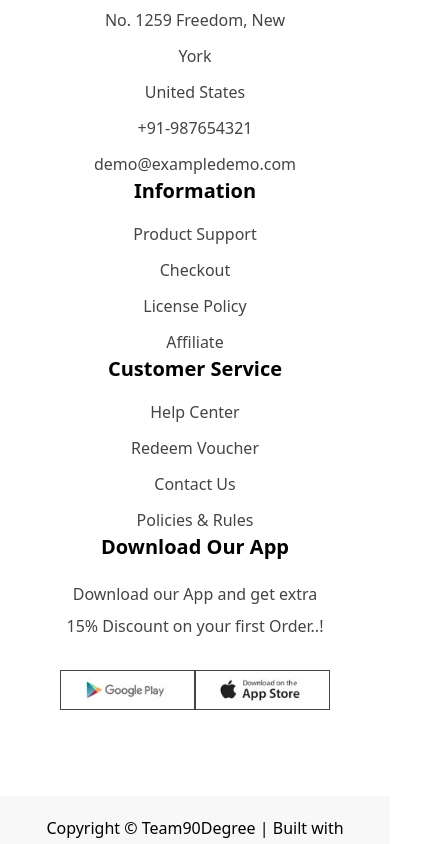
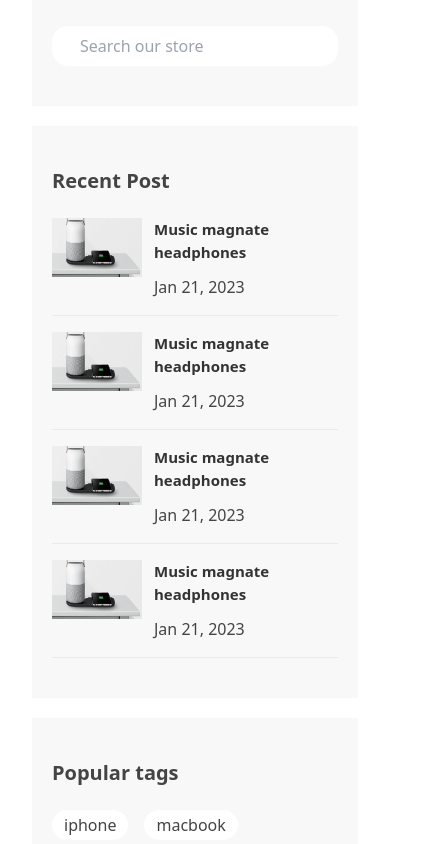
Before and after one commit to shumalov0/drou-mobile-store, a React (Create React App) app: page /blog in a window 390 px wide. Shown: the part 3460-4304 px from the top of the page, 436 px wide, since content can reach past the window. Built offline with nearby package versions, Linux system fonts and the light colour scheme.

Commit message:
blog page complete

```diff
--- a/src/components/pages/Blog.jsx
+++ b/src/components/pages/Blog.jsx
@@ -7,8 +7,8 @@ const Blog = () => {
   return (
     <div>
       <BreadCumb page1="Home" mainPage="News"/>
-      <div className="container mx-auto px-8 flex pt-11 mt-11">
-          <div className="sidebar flex-1 gap-5 flex flex-col">
+      <div className="container mx-auto px-8 flex flex-col md:flex-row  pt-11 mt-11">
+          <div className="  hidden sidebar flex-1 gap-5 md:flex flex-col">
             <div className="search px-[20px] py-[40px] max-w-[290px] bg-bg_white">
                 <h2 className='text-[20px] font-semibold mb-[22px] text-my_gray_Text'>Search</h2>
                 <Search/>
@@ -48,6 +48,33 @@ const Blog = () => {
            <BlogCardMain/>
             </div>
           </div>
+          <div className=" mt-11  md:hidden sidebar  gap-5 flex flex-col">
+            <div className="search px-[20px] py-[40px] w-full bg-bg_white">
+                <h2 className='text-[20px] font-semibold mb-[22px] text-my_gray_Text'>Search</h2>
+                <Search/>
+
+            </div>
+            <div className="recentPost px-[20px] py-[40px] w-full bg-bg_white">
+            <h2 className='text-[20px] font-semibold mb-[22px] text-my_gray_Text'>Recent Post</h2>
+            <div className="recendCardList flex flex-col gap-4">
+              <RecentCard/>
+              <RecentCard/>
+              <RecentCard/>
+              <RecentCard/>
+            </div>
+
+            </div>
+            <div className="popularTags px-[20px] py-[40px] w-full bg-bg_white">
+            <h2 className='text-[20px] font-semibold mb-[22px] text-my_gray_Text flex'>Popular tags</h2>
+                <div className="category flex items-center gap-4 flex-wrap">
+                  <span className=' py-[3px] px-[12px]  bg-my_white rounded-[26px]  flex items-center justify-center text-my_gray_Text hover:bg-my_orange hover:text-my_white transition-all duration-200 cursor-pointer'>iphone </span>
+                  <span className=' py-[3px] px-[12px]  bg-my_white rounded-[26px]  flex items-center justify-center text-my_gray_Text hover:bg-my_orange hover:text-my_white transition-all duration-200 cursor-pointer'>macbook </span>
+
+                </div>
+            </div>
+
+          </div>
+
       </div>
 
     </div>
```
